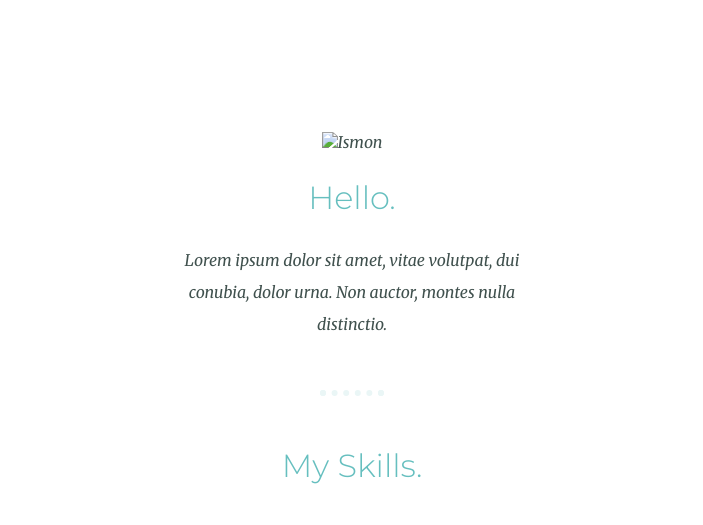
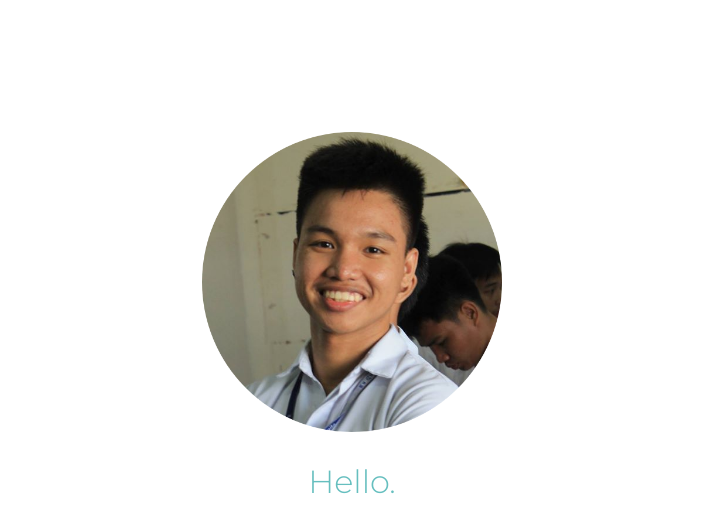
Before and after one commit to aceladines/.cv, a plain HTML site: page index.html in a window 1280 px wide. Shown: the part 780-1305 px from the top of the page, without its empty margins (288-991 px from the left). Drawn offline with Linux system fonts and the light colour scheme; the site is published under a folder, as on GitHub Pages, so addresses that start at the root find nothing.

Commit message:
Update index.html

```diff
--- a/index.html
+++ b/index.html
@@ -19,7 +19,7 @@
 
     <div class="middle-container">
       <div class="profile">
-        <img src="/profile-ace.png" alt="Ismon" style="width: 300px">
+        <img src="profile-ace.png" alt="Ismon" style="width: 300px">
         <h2>Hello.</h2>
         <p class="intro">Lorem ipsum dolor sit amet, vitae volutpat, dui conubia, dolor urna. Non auctor, montes nulla distinctio.</p>
       </div>
```
